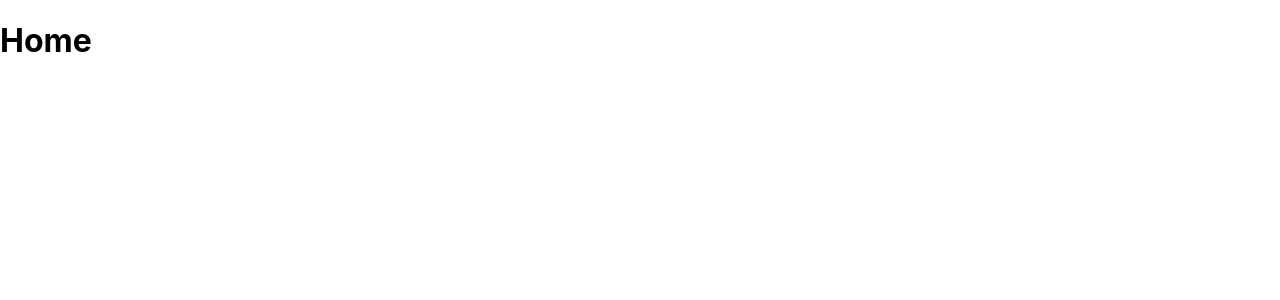
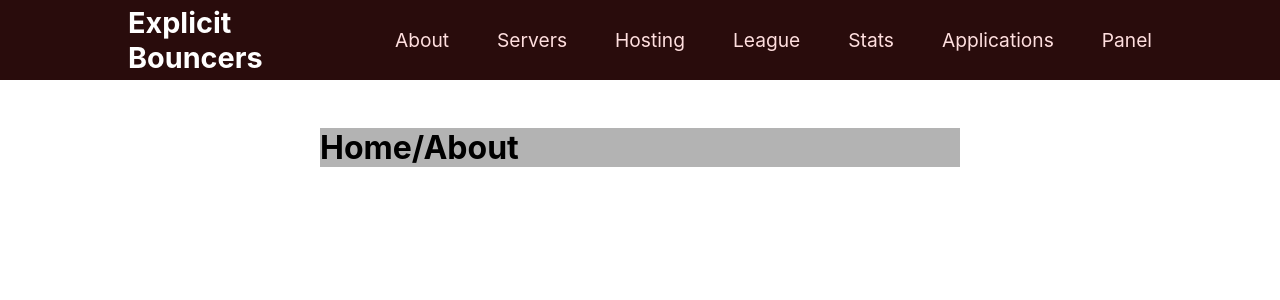
Before and after one commit to kristiandz/ebc-website, a React (Create React App) app: page / in a window 1280 px wide. Shown: the top 300 px of the page. Built offline with nearby package versions, Linux system fonts and the light colour scheme.

Commit message:
Navbar / Layout components

```diff
--- a/src/App.js
+++ b/src/App.js
@@ -1,17 +1,20 @@
 import { Route, Switch } from "react-router-dom";
+import Layout from "./components/layout/Layout";
 import Home from "./pages/Home";
 import "./App.css";
 
 function App() {
   return (
+    <Layout>
       <Switch>
         <Route path="/" exact={true}>
           <Home />
         </Route>
-      <Route path="/home">
+        <Route path="/about">
           <Home />
         </Route>
       </Switch>
+    </Layout>
   );
 }
 
--- /dev/null
+++ b/src/components/layout/Layout.jsx
@@ -0,0 +1,13 @@
+import classes from "./Layout.module.css";
+import MainNavigation from "./MainNavigation";
+
+function Layout(props) {
+    return (
+        <div>
+            <MainNavigation />
+            <main className={classes.main}>{props.children}</main>
+        </div>
+    )
+}
+
+export default Layout;
--- /dev/null
+++ b/src/components/layout/Layout.module.css
@@ -0,0 +1,5 @@
+.main {
+  margin: 3rem auto;
+  width: 90%;
+  max-width: 40rem;
+}
--- /dev/null
+++ b/src/components/layout/MainNavigation.jsx
@@ -0,0 +1,38 @@
+import { Link } from "react-router-dom";
+import classes from "./MainNavigation.module.css";
+
+function MainNavigation() {
+
+    return (
+        <header className={classes.header}>
+            <div className={classes.logo}><Link to="/">Explicit Bouncers</Link></div>
+            <nav>
+                <ul>
+                    <li>
+                        <Link to="/about">About</Link>
+                    </li>
+                    <li>
+                        <Link to="/servers">Servers</Link>
+                    </li>
+                    <li>
+                        <Link to="/hosting">Hosting</Link>
+                    </li>
+                    <li>
+                        <Link to="/league">League</Link>
+                    </li>
+                    <li>
+                        <Link to="/stats">Stats</Link>
+                    </li>
+                    <li>
+                        <Link to="/applications">Applications</Link>
+                    </li>
+                    <li>
+                        <Link to="/panel">Panel</Link>
+                    </li>
+                </ul>
+            </nav>
+        </header >
+    );
+}
+
+export default MainNavigation;
--- /dev/null
+++ b/src/components/layout/MainNavigation.module.css
@@ -0,0 +1,46 @@
+.header {
+  height: 5rem;
+  display: flex;
+  align-items: center;
+  justify-content: space-between;
+  background-color: #290c0c;
+  padding: 0 10%;
+}
+
+.header ul {
+  list-style: none;
+  margin: 0;
+  padding: 0;
+  display: flex;
+  align-items: baseline;
+}
+
+.header li {
+  margin-left: 3rem;
+}
+
+.header a {
+  text-decoration: none;
+  font-size: 1.2rem;
+  color: #ffdfdf;
+}
+
+.header a:hover,
+.header a:active,
+.header a.active {
+  color: white;
+}
+
+.badge {
+  background-color: #b32336;
+  color: white;
+  border-radius: 12px;
+  padding: 0 1rem;
+  margin-left: 0.5rem;
+}
+
+.logo a {
+  font-size: 1.8rem;
+  color: rgb(255, 255, 255);
+  font-weight: bold;
+}
--- a/src/pages/Home.jsx
+++ b/src/pages/Home.jsx
@@ -1,6 +1,8 @@
+import classes from "./Home.module.css";
+
 function Home() {
-    return <div>
-        <h1>Home</h1>
+    return <div className={classes.test}>
+        <h1>Home/About</h1>
     </div>
 }
 
--- /dev/null
+++ b/src/pages/Home.module.css
@@ -0,0 +1,3 @@
+.test {
+  background-color: rgb(179, 179, 179);
+}
```
Lines whose indentation alone changed are shown as unchanged.
